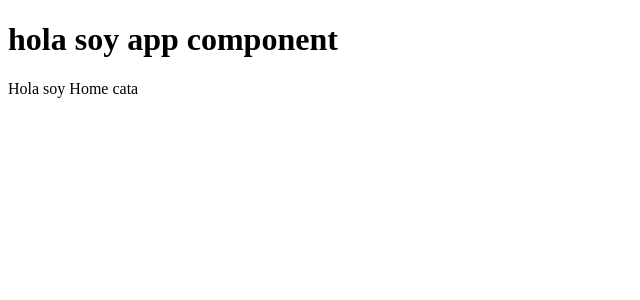
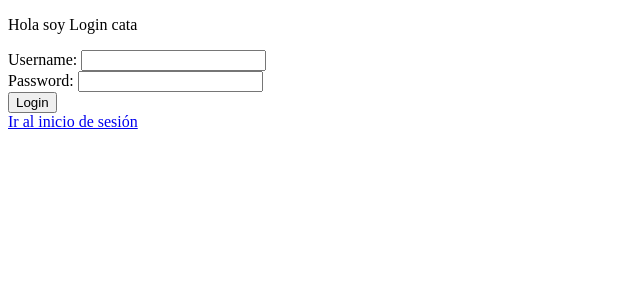
Before and after one commit to FlorenciaParedes/cuentasClarasFront, an Angular app: page /login in a window 1280 px wide. Before the commit this address led to /. Shown: the top 300 px of the page, without its empty margins (0-640 px from the left). Built offline with nearby package versions, Linux system fonts and the light colour scheme.

Commit message:
anduvo el login

```diff
--- a/angular.json
+++ b/angular.json
@@ -101,5 +101,8 @@
         }
       }
     }
+  },
+  "cli": {
+    "analytics": "67d8b975-82d2-447c-b0d0-19910da269af"
   }
 }
--- a/src/app/app-routing.module.ts
+++ b/src/app/app-routing.module.ts
@@ -1,7 +1,10 @@
 import { NgModule } from '@angular/core';
 import { RouterModule, Routes } from '@angular/router';
+import { LoginComponent } from './component/login/login.component';
 
-const routes: Routes = [];
+const routes: Routes = [
+  { path: 'login', component: LoginComponent },
+];
 
 @NgModule({
   imports: [RouterModule.forRoot(routes)],
--- a/src/app/app.component.html
+++ b/src/app/app.component.html
@@ -1,2 +1,2 @@
-<h1>hola soy app component</h1>
-<app-home></app-home>
+<router-outlet></router-outlet>
+<a routerLink="/login">Ir al inicio de sesión</a>
--- /dev/null
+++ b/src/app/component/login/login.component.html
@@ -0,0 +1,14 @@
+<p>Hola soy Login {{nombre}}</p>
+<form (ngSubmit)="onSubmit()">
+  <label>
+    Username:
+    <input type="text" name="usuario" [(ngModel)]="credentials.usuario">
+  </label>
+  <br>
+  <label>
+    Password:
+    <input type="password" name="clave" [(ngModel)]="credentials.clave">
+  </label>
+  <br>
+  <button type="submit">Login</button>
+</form>
--- /dev/null
+++ b/src/app/component/login/login.component.ts
@@ -0,0 +1,32 @@
+import { Component } from '@angular/core';
+import { AuthService } from '../../services/auth.service';
+
+@Component({
+  selector: 'app-login',
+  templateUrl: './login.component.html',
+  styleUrl: './login.component.css'
+})
+export class LoginComponent {
+  nombre = "cata";
+  credentials = {
+    usuario: '',
+    clave: ''
+  };
+
+  constructor(private authService: AuthService) { }
+
+  onSubmit(): void {
+    this.authService.login(this.credentials).subscribe(
+      (response) => {
+        console.log("hola");
+        console.log('Login exitoso', response);
+
+      },
+      (error) => {
+        // Manejar el error de autenticación
+        console.error('Error en el login', error);
+      }
+    );
+  }
+
+}
--- /dev/null
+++ b/src/app/services/auth.service.ts
@@ -0,0 +1,23 @@
+import { Injectable } from '@angular/core';
+import { HttpClient, HttpHeaders, HttpResponse } from '@angular/common/http';
+import { Observable } from 'rxjs';
+
+@Injectable({
+  providedIn: 'root'
+})
+export class AuthService {
+
+  private apiUrl = 'http://localhost:8080/ttps-spring/usuarios';
+
+  constructor(private http: HttpClient) { }
+
+  login(credentials: any): Observable<string> {
+    const headers = new HttpHeaders()
+      .set('usuario', credentials.usuario)
+      .set('clave', credentials.clave);
+
+    return this.http.post<string>(`${this.apiUrl}/login`, null, { headers });
+
+  }
+
+}
--- /dev/null
+++ b/src/enviroments/enviroment.prod.ts
@@ -0,0 +1,3 @@
+export const environment = {
+  production: true
+};
--- /dev/null
+++ b/src/enviroments/enviroment.ts
@@ -0,0 +1,5 @@
+export const environment = {
+  production: false,
+  baseUrl: "http://localhost:8080/ttps-spring"
+
+};
```
Also changed, not shown: src/app/app.module.ts (+10 -4 lines), src/app/component/login/login.component.css (added), 1 other file (tests, documents, lock files or other folders).
